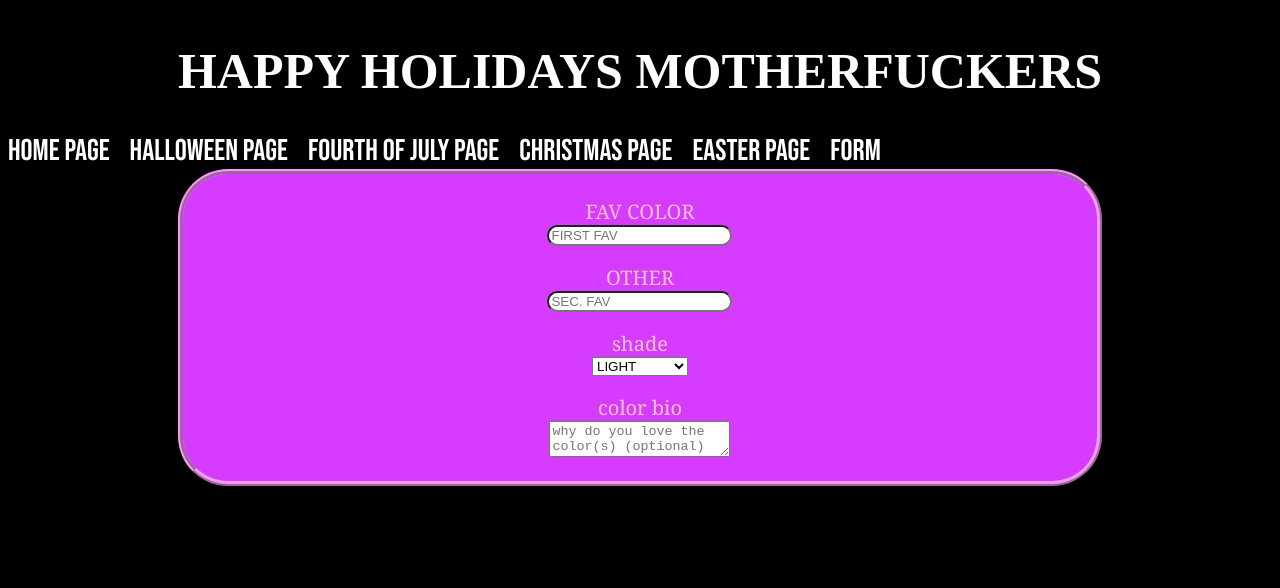
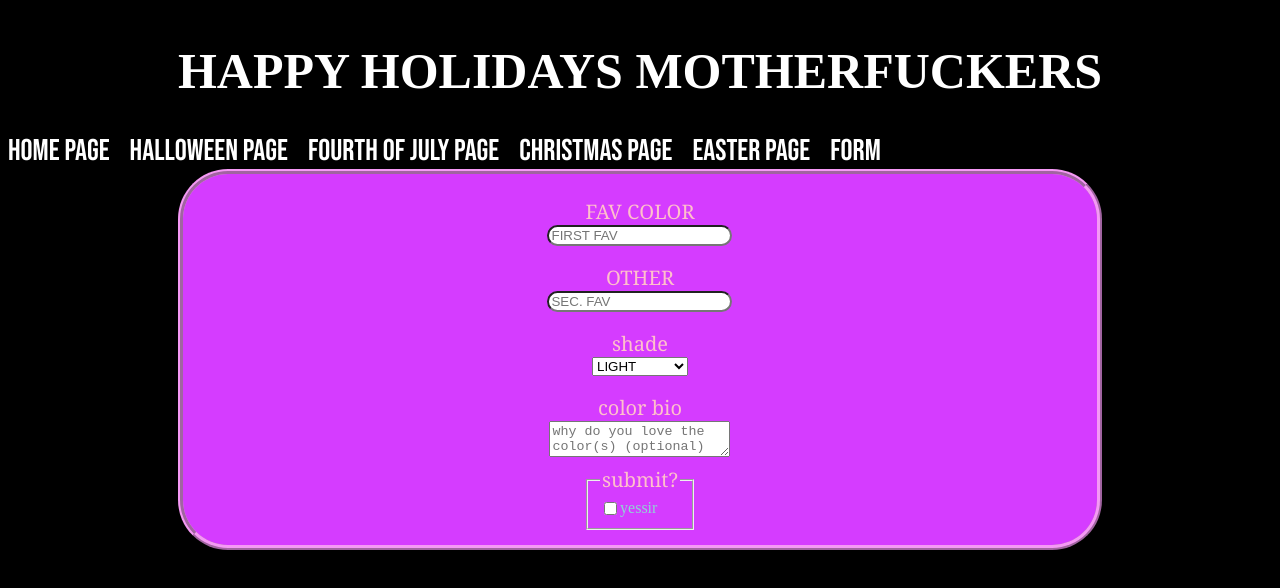
Before and after one commit to nikihite/react-ui-template, a React app: page /form in a window 1280 px wide. Shown: the top 588 px of the page. Built offline with nearby package versions, Linux system fonts and the light colour scheme; a web font is replaced by a local one.

Commit message:
checkbox test passing

```diff
--- a/src/components/Forms/FormControl.jsx
+++ b/src/components/Forms/FormControl.jsx
@@ -35,3 +35,14 @@
     </FormControl>
   );
 }
+export function CheckBox({ legend, label, ...rest }) {
+  return (
+    <fieldset className={style.CheckboxControl}>
+      <legend className={style.LabelText}>{legend}</legend>
+      <label>
+        <input type="checkbox" {...rest} />
+        {label}
+      </label>
+    </fieldset>
+  );
+}
--- a/src/components/Forms/FormLayout.jsx
+++ b/src/components/Forms/FormLayout.jsx
@@ -1,6 +1,6 @@
 import styles from './FormLayout.css';
 import { InputControl, SelectControl,
-  TextAreaControl } from './FormControl.jsx';
+  TextAreaControl, CheckBox } from './FormControl.jsx';
 
 export default function Form() {
   return (
@@ -22,6 +22,8 @@
 
           <TextAreaControl  label="color bio" name="bio"
             placeholder="why do you love the color(s) (optional)"/>
+
+          <CheckBox legend="submit?" label="yessir"/>
         </form>
       </div>
     </div>
```
Also changed, not shown: 1 other file (tests, documents, lock files or other folders).
